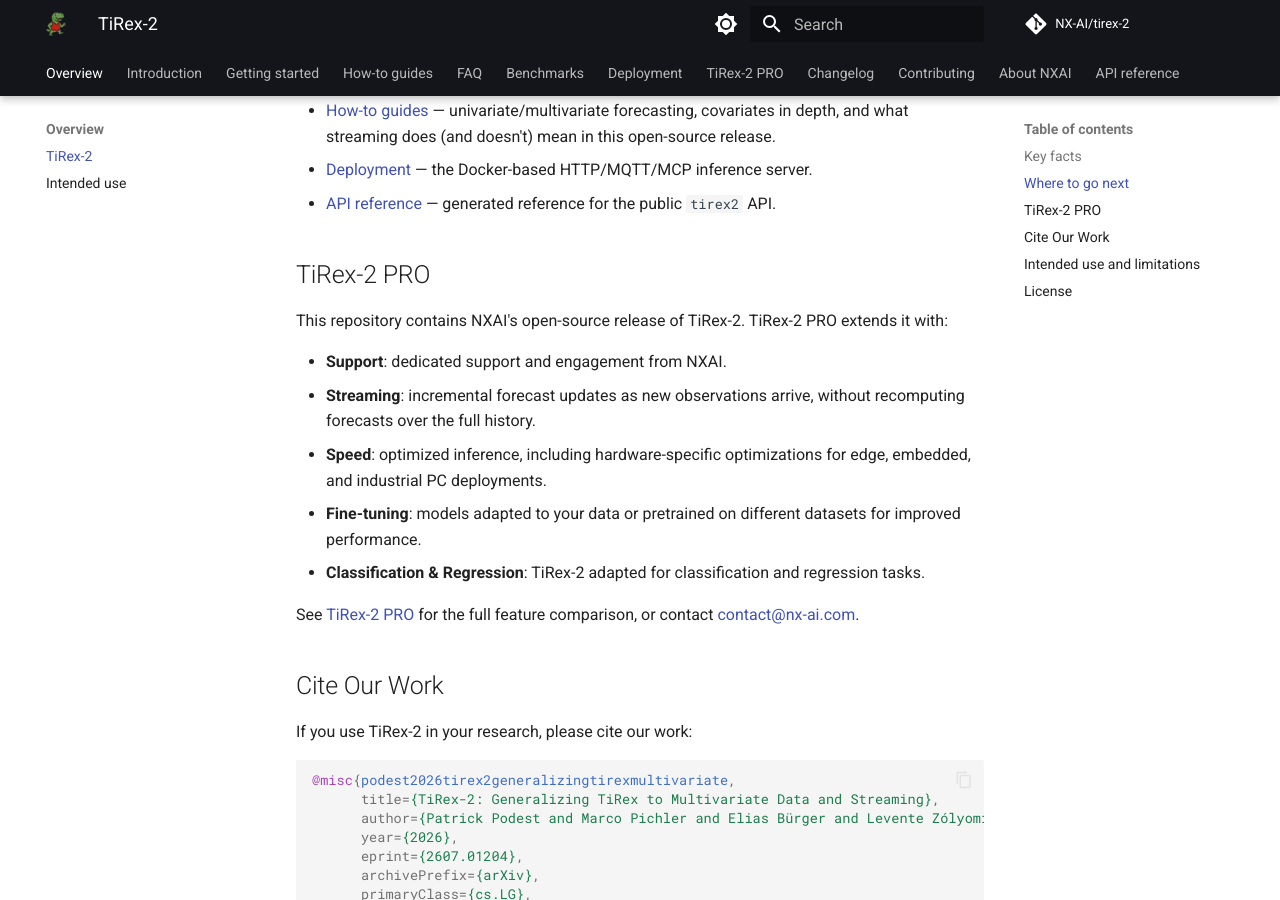
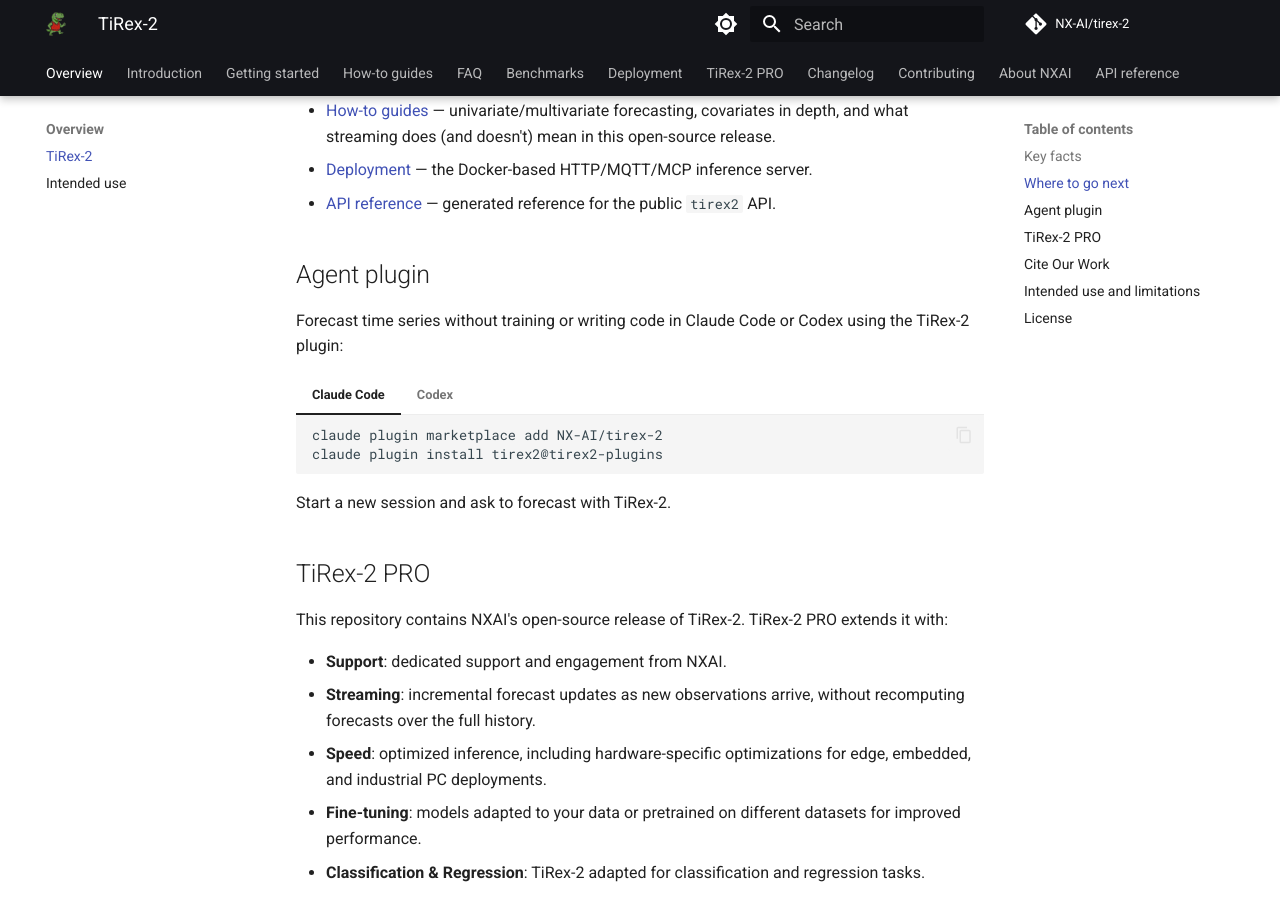
Before and after one commit to NX-AI/tirex-2, an MkDocs documentation site: the page built from docs/index.md, in a window 1280 px wide and 900 px high, scrolled down 1086 px. Built offline with MkDocs 1.6.1 and Material for MkDocs 9.7.7, drawn with Linux system fonts in a browser that asks for light colours; comment, search, counter and statistics services are not loaded.

Commit message:
Package forecasting skill for Claude Code and Codex

````diff
--- a/docs/index.md
+++ b/docs/index.md
@@ -48,6 +48,26 @@
 - [Deployment](deployment.md) — the Docker-based HTTP/MQTT/MCP inference server.
 - [API reference](api/index.md) — generated reference for the public `tirex2` API.
 
+## Agent plugin
+
+Forecast time series without training or writing code in Claude Code or Codex using the TiRex-2 plugin:
+
+=== "Claude Code"
+
+    ```bash
+    claude plugin marketplace add NX-AI/tirex-2
+    claude plugin install tirex2@tirex2-plugins
+    ```
+
+=== "Codex"
+
+    ```bash
+    codex plugin marketplace add NX-AI/tirex-2
+    codex plugin add tirex2@tirex2-plugins
+    ```
+
+Start a new session and ask to forecast with TiRex-2.
+
 ## TiRex-2 PRO
 
 This repository contains NXAI's open-source release of TiRex-2. TiRex-2 PRO extends it with:
````
Also changed, not shown: README.md (+20 -0 lines), 4 other files.
